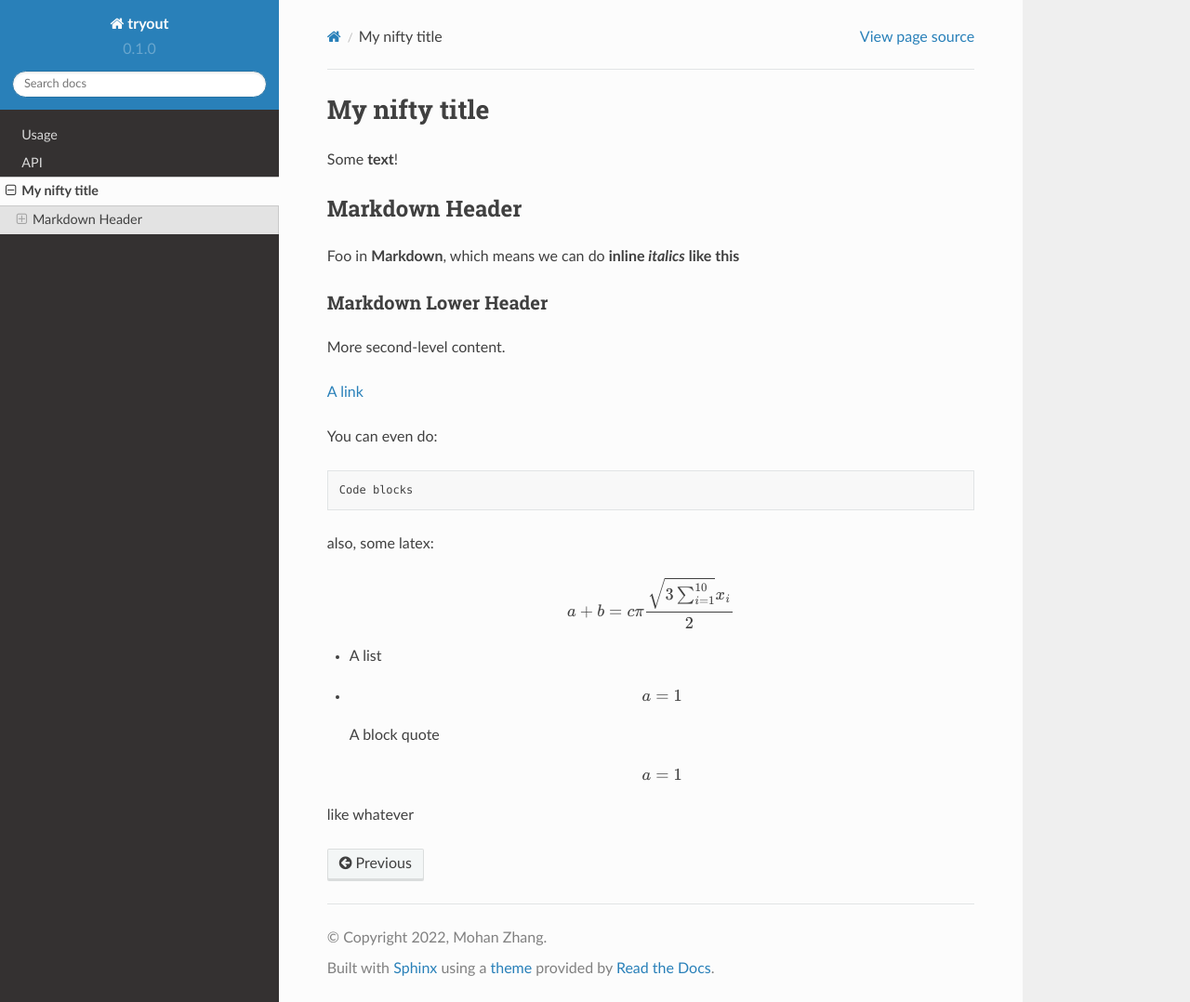
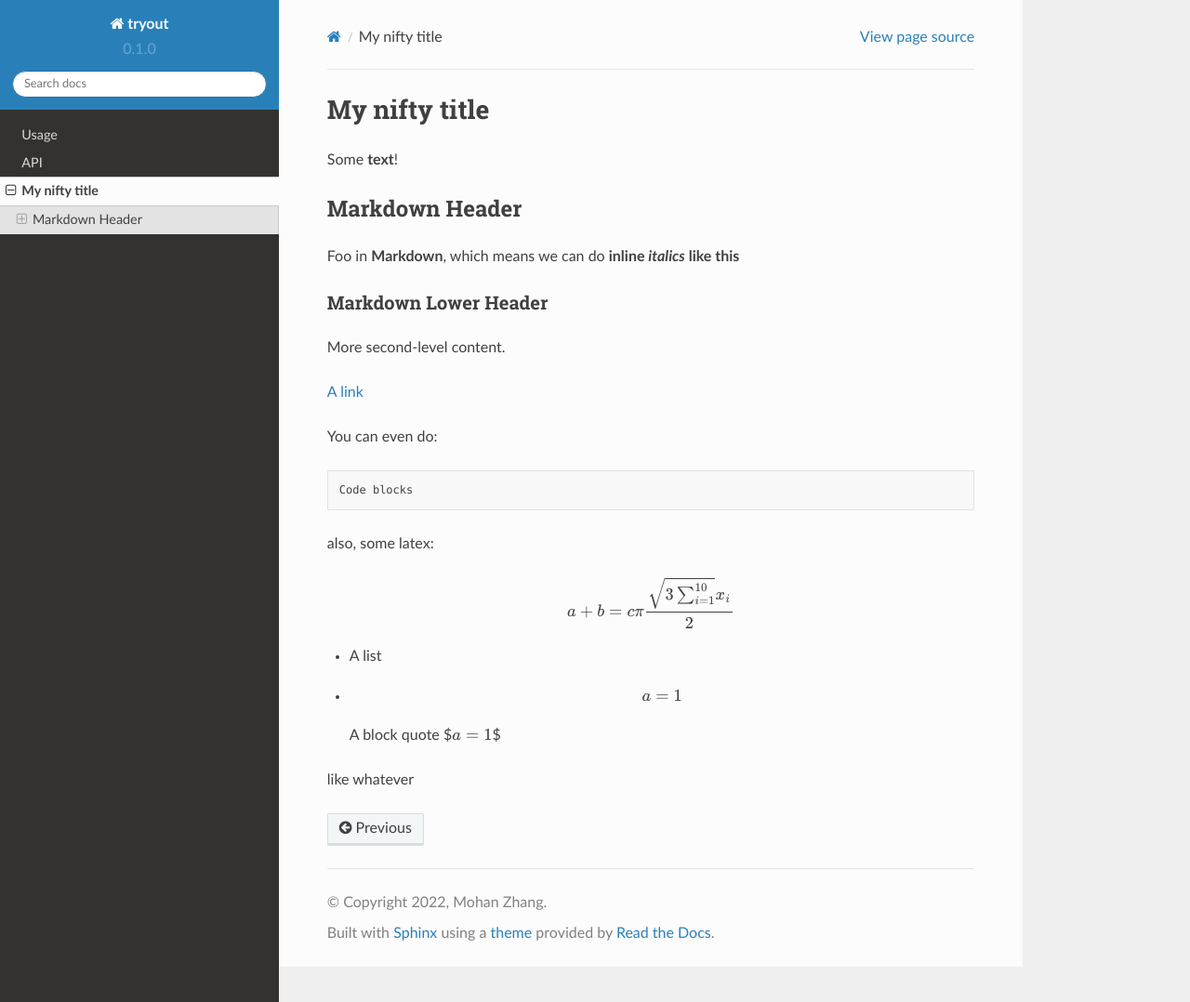
Before and after one commit to Mohan-Zhang-u/readthedocstryout, a Sphinx documentation site: the page built from docs/source/reading.md, in a window 1280 px wide and 1078 px high. Shown: the whole window at 93% size. Built offline with Sphinx 7.4.7 and the Read the Docs theme 2.0.0, drawn with Linux system fonts in a browser that asks for light colours.

Commit message:
remove redundant

```diff
--- a/docs/source/conf.py
+++ b/docs/source/conf.py
@@ -69,5 +69,5 @@
     "tasklist",
 ]
 
-myst_dmath_double_inline = True
-myst_amsmath_enable = True
+# myst_dmath_double_inline = True
+# myst_amsmath_enable = True
```
